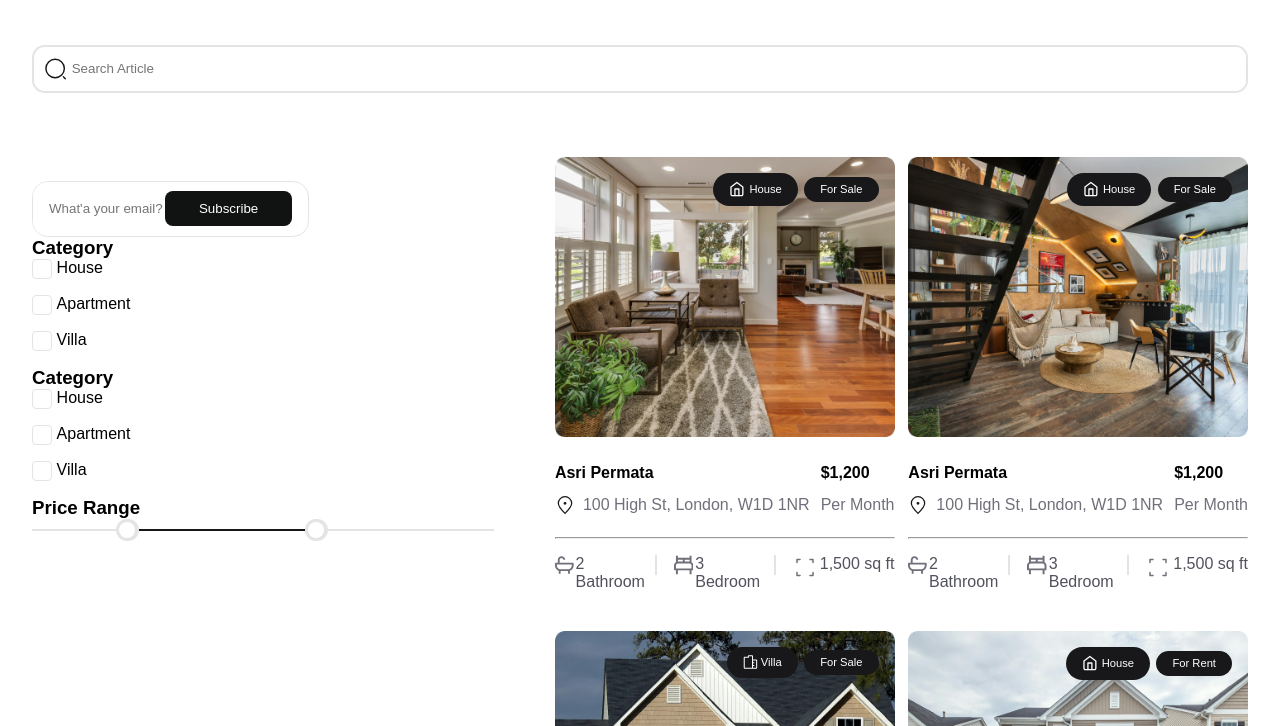
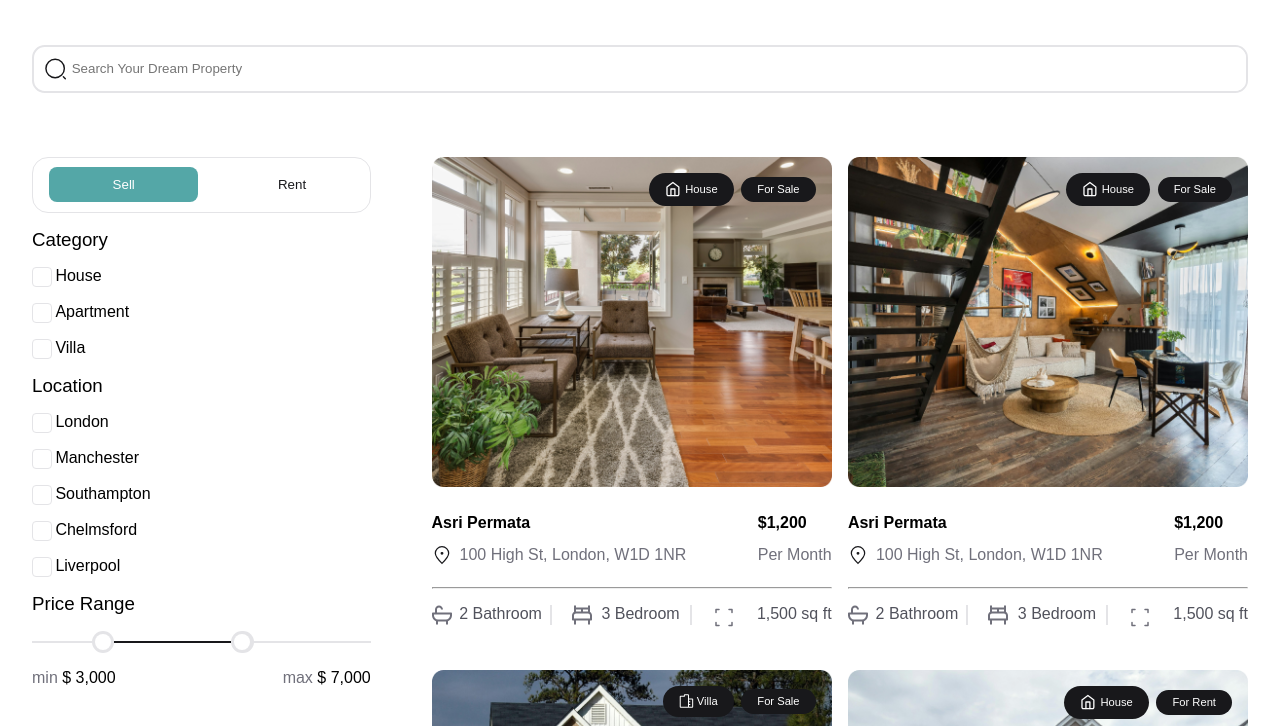
Before and after one commit to abalam0/assignment, a plain HTML site: page property-html-css/property.html in a window 1280 px wide. Shown: the part 294-1020 px from the top of the page. Drawn offline with Linux system fonts and the light colour scheme.

Commit message:
property-main-part-complete

```diff
--- a/property-html-css/property.css
+++ b/property-html-css/property.css
@@ -173,11 +173,21 @@ header nav a{
 
 
 .main-contant .left-contant{
-    padding-top: 1.5rem;
-    width: 40%;
+    width: 28%;
 }
 
 /* start of button part */
+
+.email-button{
+    display: flex;
+    width: 100%;
+    height: 3.5rem;
+    overflow: hidden;
+    background-color: var(--white);
+    border: 1px solid var(--white2);
+    border-radius: 1rem;
+}
+
 .view-more{
     display: flex;
     justify-content: center;
@@ -191,30 +201,8 @@ header nav a{
     background-color: var(--black);
     color: var(--white);
 }
-.email-button{
-    display: flex;
-    width: 60%;
-    height: 3.5rem;
-    overflow: hidden;
-    background-color: var(--white);
-    border: 1px solid var(--white2);
-    border-radius: 1rem;
-}
 
 
-.email-button .input{
-    background-color: var(--white);
-    border: none;
-    flex-grow:1;
-}
-
-.email-button input{
-    height: 100%;
-    width: 100%;
-    border: none;
-    outline: none;
-    padding-left: 1rem;
-}
 
 .email-button .button{
    display: flex;
@@ -223,17 +211,32 @@ header nav a{
 }
 
 .email-button button{
-    margin-right: 1rem;
+    margin-left: 1rem;
     width: 100%;
     height: auto;
-    background-color: rgb(17, 18, 18);
+    background-color: rgb(84, 167, 167);
 }
 
+.email-button .rent-btn{
+    background-color: var(--white);
+    color: var(--black);
+}
 /* end of button part */
-
+.slide-bar {
+    padding-top: 1rem;
+}
 .slide-bar .squre{
     display: flex;
     gap: 1%;
+}
+
+.left-contant h3{
+    font-weight: var(--font-weight1);
+    padding-bottom: 1rem;
+}
+
+.left-contant p{
+    font-weight: var(--font-weight1);
 }
 
 .slide-bar .squre1{
@@ -248,7 +251,6 @@ header nav a{
     display: flex;
     align-items: center;
 }
-
 
 
 .range .line1{
@@ -288,12 +290,23 @@ header nav a{
     border-radius: 1rem;
 }
 
+.range .price{
+    display: flex;
+    justify-content: space-between;
+    padding-top: 1rem;
+}
+
+.range span{
+    color: var(--gray);
+}
+
+
 
 /* start left content */
 /* start of all property list part */
 
 .right-contant{
-    width: 60%;
+    width: 67.5%;
 }
 
 .property-body{
--- a/property-html-css/property.html
+++ b/property-html-css/property.html
@@ -47,7 +47,7 @@
                     <path d="M11.5 21C16.7467 21 21 16.7467 21 11.5C21 6.25329 16.7467 2 11.5 2C6.25329 2 2 6.25329 2 11.5C2 16.7467 6.25329 21 11.5 21Z" stroke="#18181B" stroke-width="1.5" stroke-linecap="round" stroke-linejoin="round"/>
                     <path d="M22 22L20 20" stroke="#18181B" stroke-width="1.5" stroke-linecap="round" stroke-linejoin="round"/>
                 </svg>
-                <input type="text" placeholder="Search Article">
+                <input type="text" placeholder="Search Your Dream Property">
             </div>
         </div>
         </section>
@@ -58,8 +58,8 @@
             <div class="main-contant">
                 <div class="left-contant">
                     <div class="email-button">
-                        <div class="input"> <input type="email" placeholder="What'a your email?"></div>
-                        <div class="button"> <button class="learn-more">Subscribe</button></div>
+                        <div class="button"> <button class="learn-more">Sell</button></div>
+                        <div class="button"><button class="learn-more  rent-btn">Rent</button></div>
                     </div>
                     <div class="slide-bar">
                         <div class="slide-bar1">
@@ -83,22 +83,32 @@
                             </div>
                         </div>
                         <div class="slide-bar1">
-                            <h3>Category</h3>
+                            <h3>Location</h3>
                             <div class="all-squre">
                                 <div class="squre">
                                     <div class="squre1">
                                     </div>
-                                    <p>House</p>
+                                    <p>London</p>
                                 </div>
                                 <div class="squre">
                                     <div class="squre1">
                                     </div>
-                                    <p>Apartment</p>
+                                    <p>Manchester</p>
                                 </div>
                                 <div class="squre">
                                     <div class="squre1">
                                     </div>
-                                    <p>Villa</p>
+                                    <p>Southampton</p>
+                                </div>
+                                <div class="squre">
+                                    <div class="squre1">
+                                    </div>
+                                    <p>Chelmsford</p>
+                                </div>
+                                <div class="squre">
+                                    <div class="squre1">
+                                    </div>
+                                    <p>Liverpool</p>
                                 </div>
                             </div>
                         </div>
@@ -115,6 +125,14 @@
                                 <div class="circle1"></div>
                             </div>
                             <div class="line3"></div>
+                        </div>
+                        <div class="price">
+                           <div class="left-price">
+                            <span>min</span> &dollar; 3,000
+                           </div>
+                           <div class="left-price">
+                            <span>max</span> &dollar; 7,000
+                           </div>
                         </div>
                     </div>
                 </div>
```
